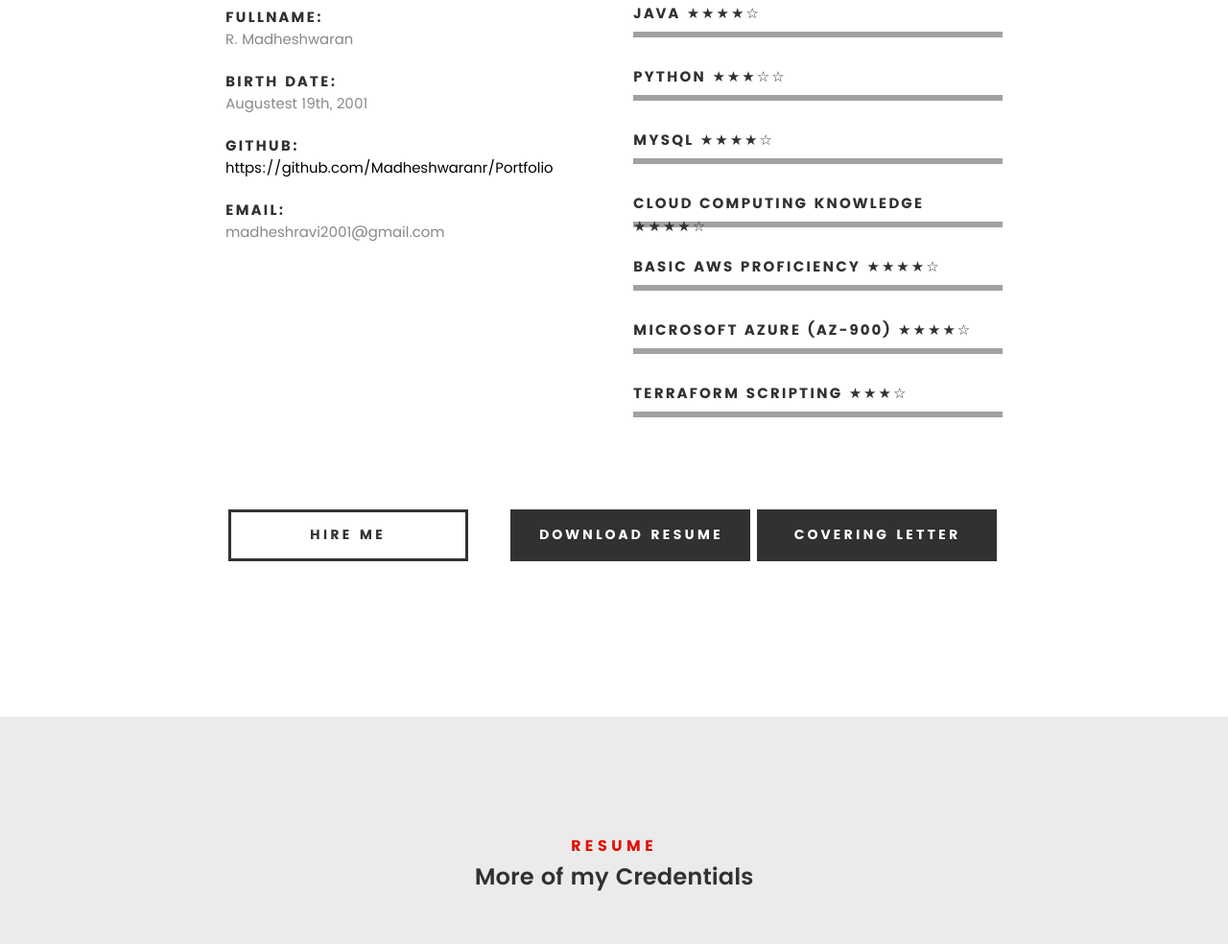
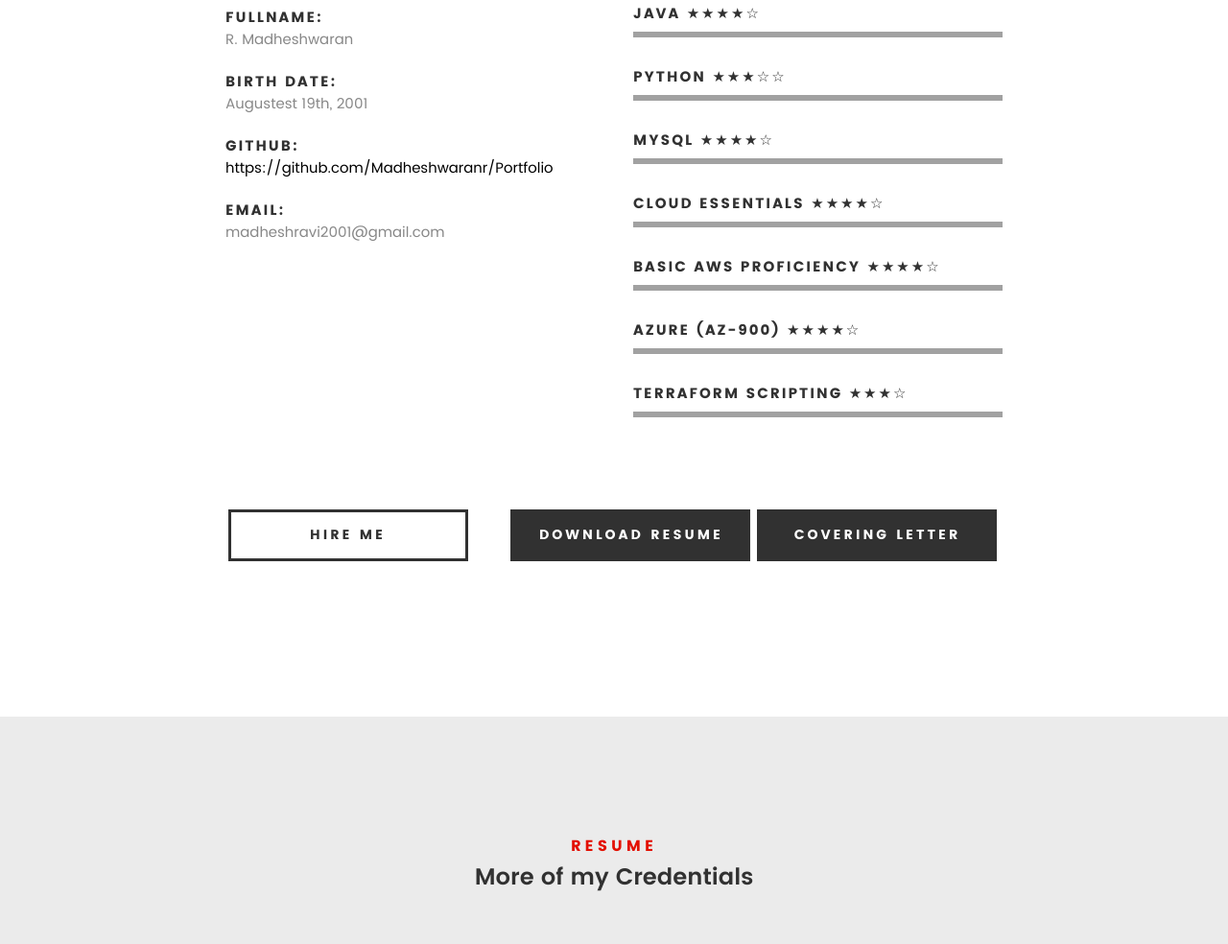
Before and after one commit to Madheshwaranr/My_Portfolio, a plain HTML site: page index.html in a window 1280 px wide. Shown: the part 1379-2363 px from the top of the page at 96% size. Drawn offline with Linux system fonts and the light colour scheme; files whose address does not match are found by name.

Commit message:
Update index.html

```diff
--- a/index.html
+++ b/index.html
@@ -211,7 +211,7 @@
                     </li>
                     <li>
 <!--                         <div class="progress percent85"><span>90%</span></div> -->
-                        <strong>Cloud Computing Knowledge &#9733;&#9733;&#9733;&#9733;&#9734;</strong>
+                        <strong>Cloud Essentials &#9733;&#9733;&#9733;&#9733;&#9734;</strong>
                     </li>
                     <li>
 <!--                         <div class="progress percent75"><span>75%</span></div> -->
@@ -219,7 +219,7 @@
                     </li>
 		    <li>
 <!--                         <div class="progress percent75"><span>75%</span></div> -->
-                        <strong>Microsoft Azure (AZ-900) &#9733;&#9733;&#9733;&#9733;&#9734;</strong>
+                        <strong>Azure (AZ-900) &#9733;&#9733;&#9733;&#9733;&#9734;</strong>
                     </li>
 					<li>
 
```
